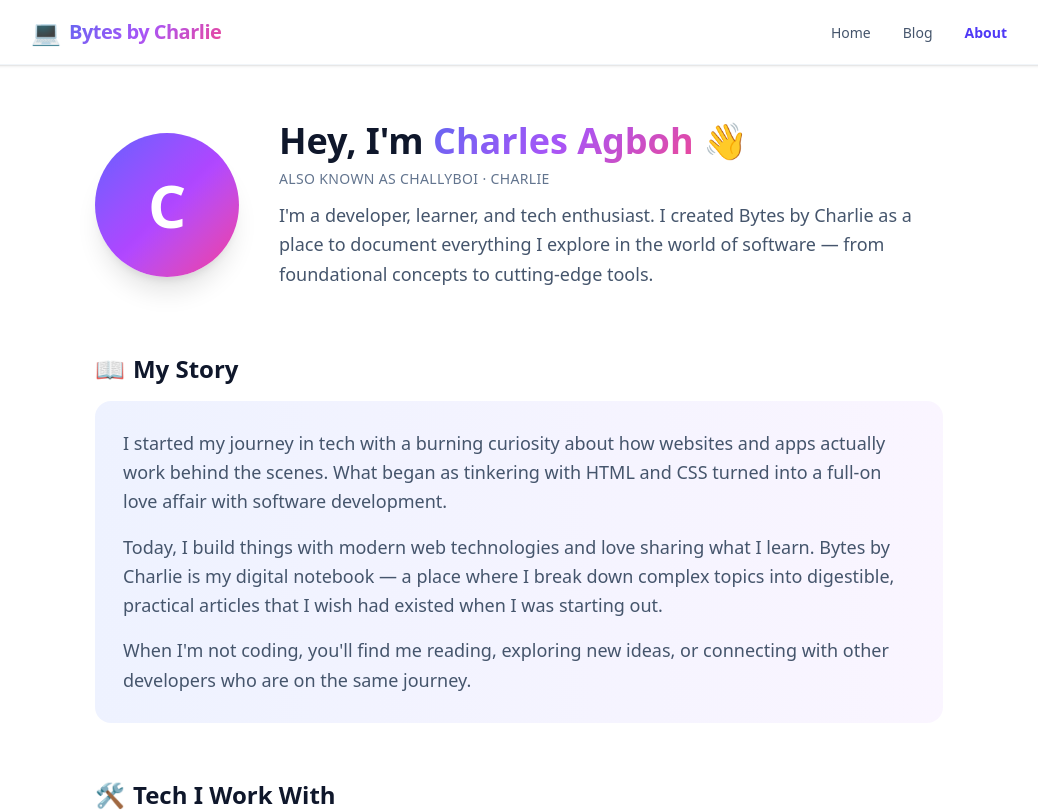
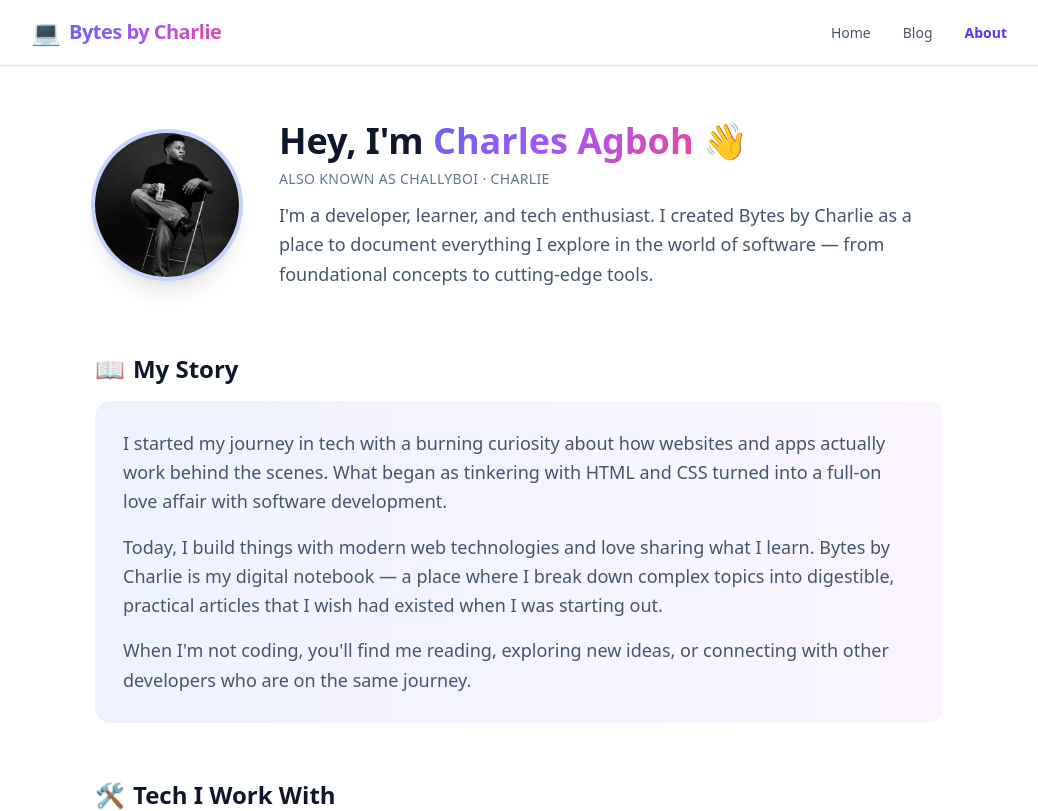
Before and after one commit to Challyboi/bytes-by-charlie, a Next.js app: page /about in a window 1280 px wide. Shown: the top 811 px of the page, without its empty margins (121-1159 px from the left). Built offline with nearby package versions, Linux system fonts and the light colour scheme.

Commit message:
feat: add Charlie's profile photo to About and Home pages

```diff
--- a/app/about/page.tsx
+++ b/app/about/page.tsx
@@ -1,4 +1,5 @@
 import type { Metadata } from "next";
+import Image from "next/image";
 import Link from "next/link";
 
 export const metadata: Metadata = {
@@ -45,8 +46,15 @@ export default function AboutPage() {
     <div className="max-w-4xl mx-auto px-6 py-14">
       {/* Hero */}
       <div className="flex flex-col md:flex-row items-center gap-10 mb-16">
-        <div className="w-36 h-36 rounded-full bg-gradient-to-br from-indigo-500 via-purple-500 to-pink-500 flex items-center justify-center text-white text-6xl font-extrabold shadow-xl flex-shrink-0">
-          C
+        <div className="w-36 h-36 rounded-full overflow-hidden shadow-xl flex-shrink-0 ring-4 ring-indigo-200">
+          <Image
+            src="/charlie.jpg"
+            alt="Charles Agboh"
+            width={144}
+            height={144}
+            className="w-full h-full object-cover"
+            priority
+          />
         </div>
         <div>
           <h1 className="text-4xl font-extrabold text-slate-900 mb-2">
--- a/app/page.tsx
+++ b/app/page.tsx
@@ -1,4 +1,5 @@
 import Link from "next/link";
+import Image from "next/image";
 import { getAllPosts } from "@/lib/posts";
 import { format } from "date-fns";
 
@@ -149,8 +150,14 @@ export default function HomePage() {
       <section className="bg-gradient-to-r from-teal-50 to-indigo-50 py-16 px-6">
         <div className="max-w-5xl mx-auto flex flex-col md:flex-row items-center gap-10">
           {/* Avatar placeholder */}
-          <div className="w-28 h-28 rounded-full bg-gradient-to-br from-indigo-400 to-pink-400 flex items-center justify-center text-white text-5xl font-bold shadow-lg flex-shrink-0">
-            C
+          <div className="w-28 h-28 rounded-full overflow-hidden shadow-lg flex-shrink-0 ring-4 ring-indigo-200">
+            <Image
+              src="/charlie.jpg"
+              alt="Charles Agboh"
+              width={112}
+              height={112}
+              className="w-full h-full object-cover"
+            />
           </div>
           <div className="flex-1 text-center md:text-left">
             <h2 className="text-2xl font-bold text-slate-900 mb-2">
```
Also changed, not shown: public/charlie.jpg (added).
